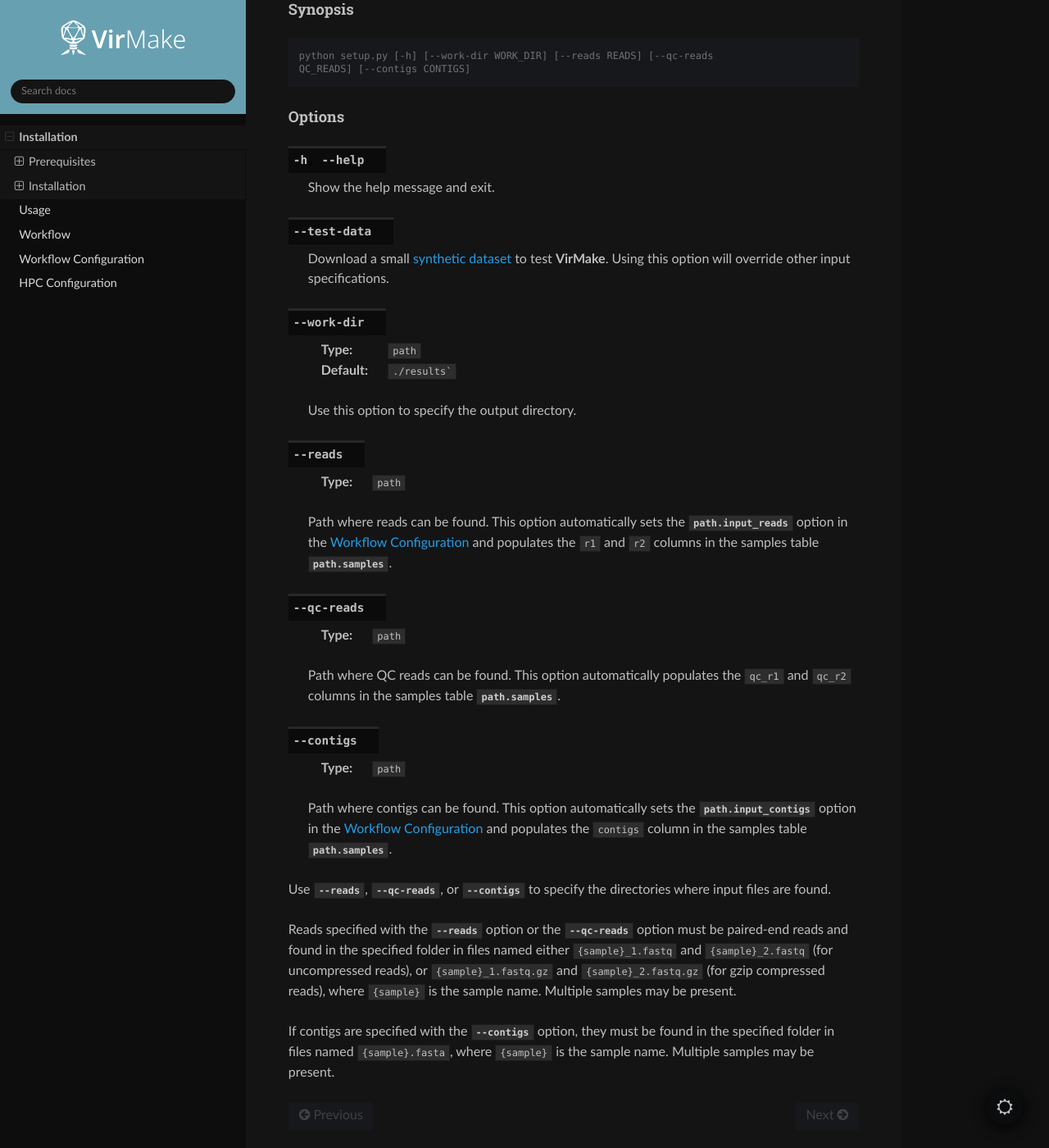
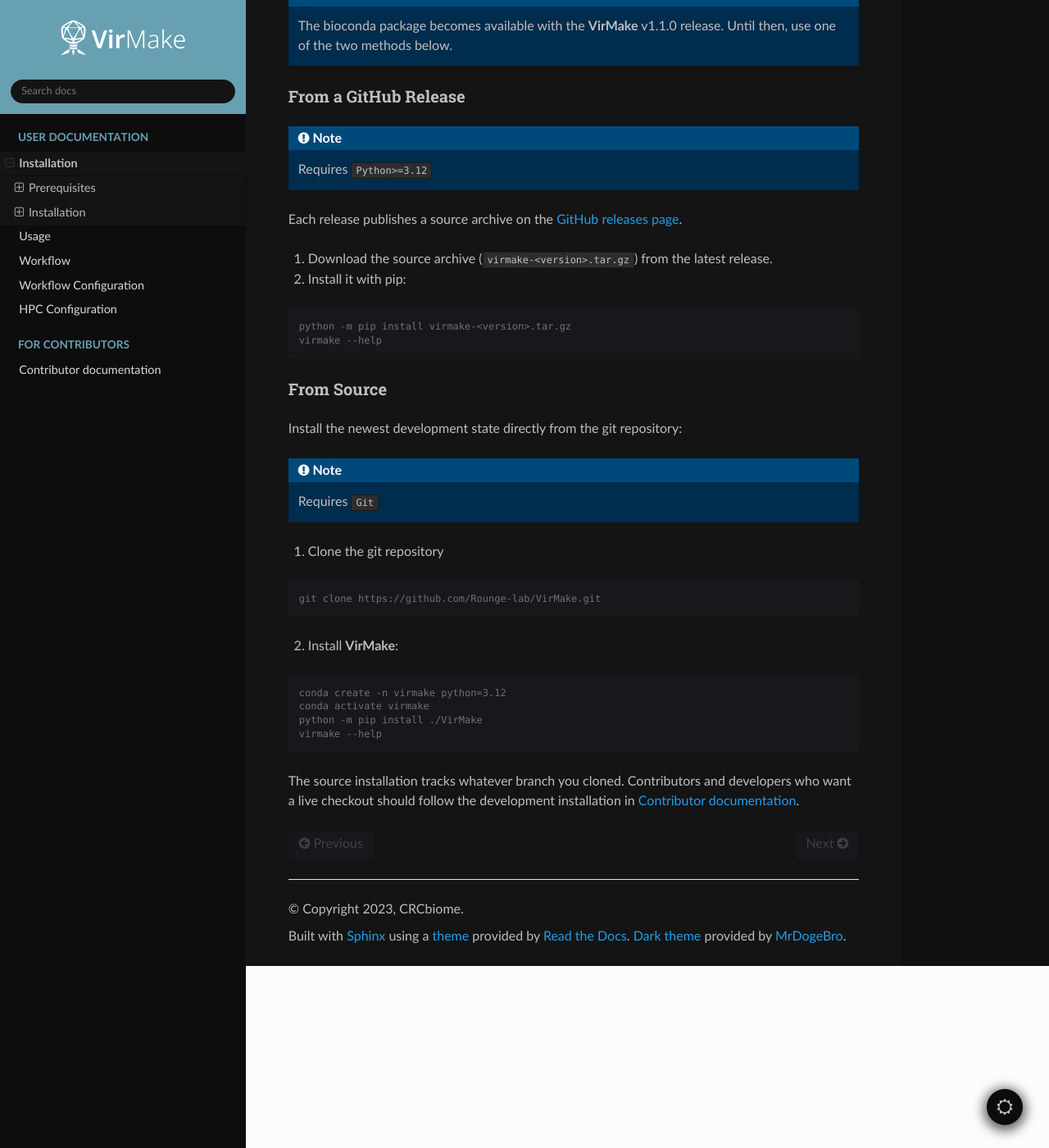
Before and after one commit to Rounge-lab/VirMake, a Sphinx documentation site: the page built from docs/source/install.rst, in a window 1280 px wide and 1400 px high, scrolled down 1047 px. Shown: the whole window at 82% size. Built offline with Sphinx 7.4.7 and the Read the Docs theme 3.1.0, drawn with Linux system fonts in a browser that asks for light colours; some of the changed text lies outside the part shown.

Commit message:
Updated installation instructions

````diff
--- /dev/null
+++ b/docs/source/contributing.rst
@@ -0,0 +1,3 @@
+=========================
+Contributor documentation
+=========================
--- a/docs/source/install.rst
+++ b/docs/source/install.rst
@@ -2,13 +2,7 @@
 Installation
 ============
 
-.. warning::
-
-    This page is under construction and may contain incorrect and/or incomplete
-    information.
-
 .. _prerequisites:
-
 
 Prerequisites
 -------------
@@ -16,16 +10,14 @@
 Dependencies
 ^^^^^^^^^^^^
 
-* `Git <https://git-scm.com/>`_
 * Conda (either `Miniconda
-  <https://continuumio-docs.readthedocs-hosted.com/miniconda/install/>`_ or
-  `Anaconda <https://www.anaconda.com/docs/getting-started/installation>`_)
+  <https://docs.anaconda.com/miniconda/>`_ or `Anaconda
+  <https://www.anaconda.com/docs/getting-started/installation>`_)
 
 System Requirements
 ^^^^^^^^^^^^^^^^^^^
 
 **VirMake** is designed for the *Linux* operating system.
-
 The following OS versions have been explicitly tested:
 
 * x86_64 Red Hat Enterprise Linux 9.8 (Plow)
@@ -35,18 +27,74 @@
 
 * RAM: minimum 64 GB
 * Storage: minimum 200 GB of free disk space
-* Additional memory and disk space will be needed depending on the data to be
-  analysed
+* Additional memory and disk space will be needed depending on the data to
+  be analysed
 
 .. _installation:
 
 Installation
 ------------
 
+**VirMake** can be installed one of in three ways. The workflow's tool
+environments (fastp, metaSPAdes, VirSorter2, ...) are downloaded and created
+through conda automatically the first time **VirMake** is run (see
+:doc:`usage`).
+
+.. _bioconda_installation:
+
+From Bioconda
+^^^^^^^^^^^^^
+
+This is the recommended way to install **VirMake**:
+
+.. code-block:: console
+
+    conda create -n virmake -c conda-forge -c bioconda virmake
+    conda activate virmake
+    virmake --help
+
+The package installs **VirMake** together with snakemake and its Python
+dependencies.
+
+.. note::
+
+   The bioconda package becomes available with the **VirMake** v1.1.0
+   release. Until then, use one of the two methods below.
+
+.. _pip_methods:
+
+
+From a GitHub Release
+^^^^^^^^^^^^^^^^^^^^^
+
+.. note::
+
+   Requires ``Python>=3.12``
+
+Each release publishes a source archive on the `GitHub releases page
+<https://github.com/Rounge-lab/VirMake/releases>`_.
+
+1. Download the source archive (``virmake-<version>.tar.gz``) from the
+   latest release.
+
+2. Install it with pip:
+
+.. code-block:: console
+
+    python -m pip install virmake-<version>.tar.gz
+    virmake --help
+
+
 .. _source_installation:
 
 From Source
 ^^^^^^^^^^^
+
+Install the newest development state directly from the git repository:
+
+.. note::
+
+   Requires ``Git``
 
 1. Clone the git repository
 
@@ -54,75 +102,16 @@
 
     git clone https://github.com/Rounge-lab/VirMake.git
 
-2. Run the **VirMake** setup script
-
-.. program:: setup.py
-
-Synopsis
-""""""""
+2. Install **VirMake**:
 
 .. code-block:: console
 
-    python setup.py [-h] [--work-dir WORK_DIR] [--reads READS] [--qc-reads
-    QC_READS] [--contigs CONTIGS]
-
-Options
-"""""""
-
-.. option:: -h, --help
-
-    Show the help message and exit.
-
-.. option:: --test-data
-
-    Download a small `synthetic dataset
-    <https://doi.org/10.5281/zenodo.23388915>`_ to test **VirMake**.
-    Using this option will override other input specifications.
-
-.. option:: --work-dir
-
-    :Type: ``path``
-    :Default: ``./results```
-
-    Use this option to specify the output directory.
-
-.. option:: --reads
-
-    :Type: ``path``
-
-    Path where reads can be found. This option automatically sets the
-    :confval:`path.input_reads` option in the :doc:`config-params` and
-    populates the ``r1`` and ``r2`` columns in the samples table
-    :confval:`path.samples`.
-
-.. option:: --qc-reads
-
-    :Type: ``path``
-
-    Path where QC reads can be found. This option automatically populates the
-    ``qc_r1`` and ``qc_r2`` columns in the samples table
-    :confval:`path.samples`.
-
-.. option:: --contigs
-
-    :Type: ``path``
-
-    Path where contigs can be found. This option automatically sets the
-    :confval:`path.input_contigs` option in the :doc:`config-params` and
-    populates the ``contigs`` column in the samples table
-    :confval:`path.samples`.
+    conda create -n virmake python=3.12
+    conda activate virmake
+    python -m pip install ./VirMake
+    virmake --help
 
 
-Use :option:`--reads`, :option:`--qc-reads`, or :option:`--contigs` to
-specify the directories where input files are found.
-
-Reads specified with the :option:`--reads` option or the
-:option:`--qc-reads` option must be paired-end reads and found in the
-specified folder in files named either
-``{sample}_1.fastq`` and ``{sample}_2.fastq`` (for uncompressed reads), or
-``{sample}_1.fastq.gz`` and ``{sample}_2.fastq.gz`` (for gzip compressed
-reads), where ``{sample}`` is the sample name. Multiple samples may be present.
-
-If contigs are specified with the :option:`--contigs` option, they must be
-found in the specified folder in files named ``{sample}.fasta``, where
-``{sample}`` is the sample name. Multiple samples may be present.
+The source installation tracks whatever branch you cloned. Contributors and
+developers who want a live checkout should follow the development installation
+in :doc:`contributing`.
````
Also changed, not shown: docs/source/index.rst (+11 -5 lines).
